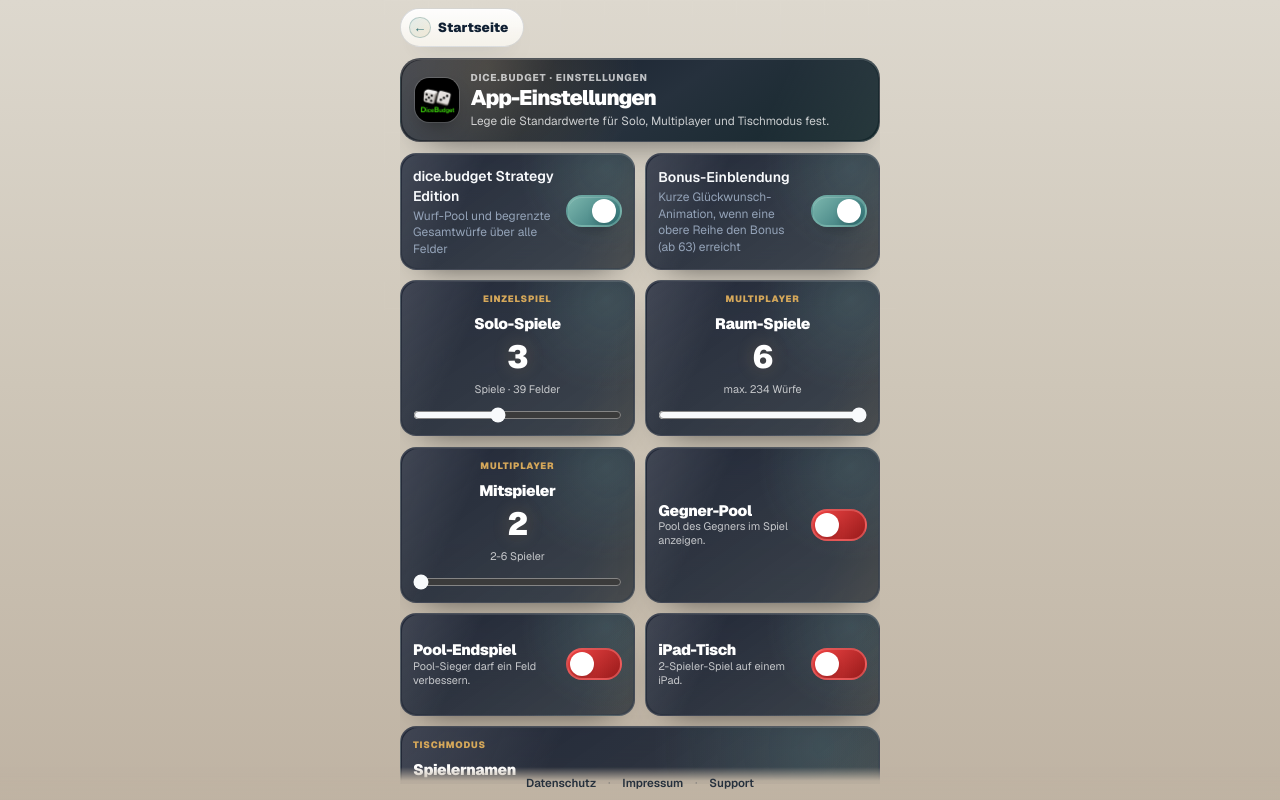
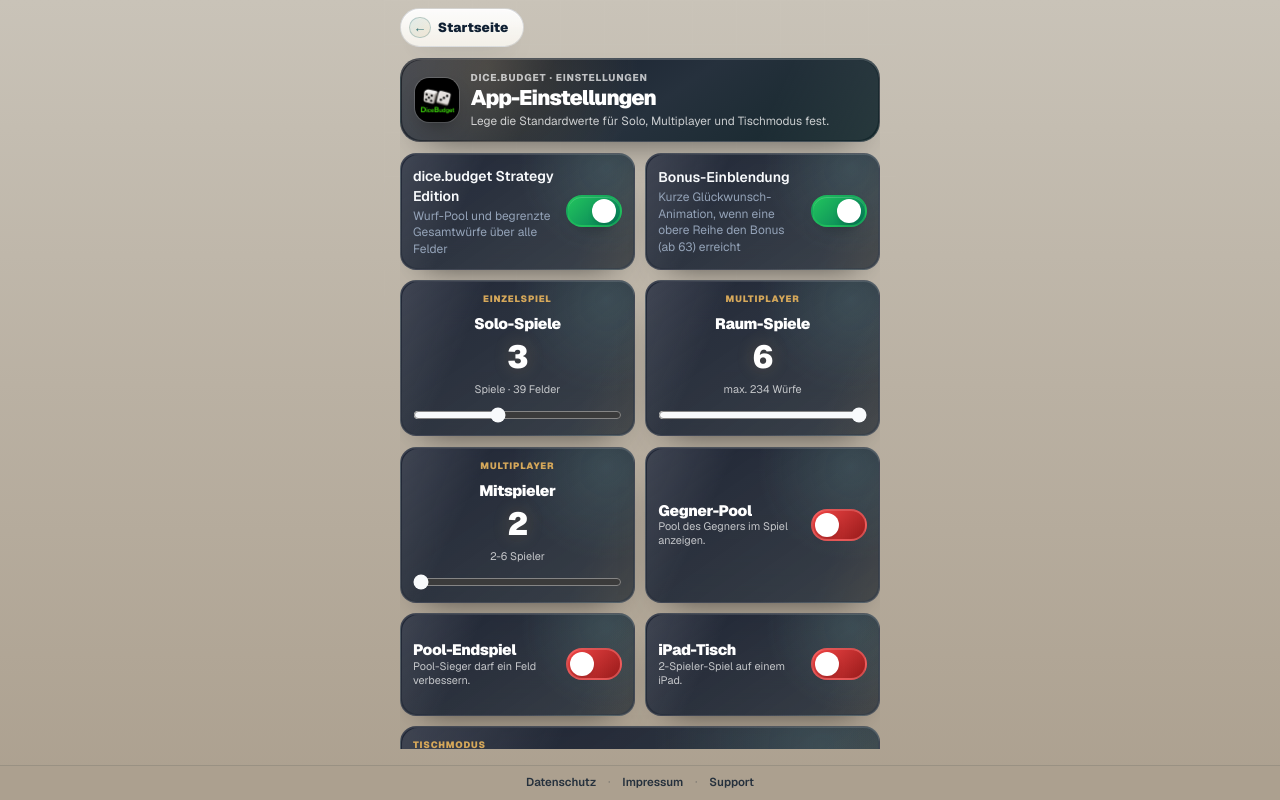
Before and after one commit to marclangebeck/dicebudget, a Next.js app in the folder frontend/: page /settings in a window 1280 px wide. Built offline with nearby package versions, Linux system fonts and the light colour scheme; no server answers.

Commit message:
Fixe Footer-Layout und dunkle App-Hintergrund ab

```diff
--- a/frontend/app/app/layout.tsx
+++ b/frontend/app/app/layout.tsx
@@ -8,7 +8,7 @@ export const viewport: Viewport = {
   maximumScale: 1,
   userScalable: false,
   viewportFit: "cover",
-  themeColor: "#bfb3a3",
+  themeColor: "#aca08f",
 };
 
 export default function AppHomeLayout({ children }: { children: ReactNode }) {
--- a/frontend/app/datenschutz/layout.tsx
+++ b/frontend/app/datenschutz/layout.tsx
@@ -8,7 +8,7 @@ export const viewport: Viewport = {
   maximumScale: 1,
   userScalable: false,
   viewportFit: "cover",
-  themeColor: "#bfb3a3",
+  themeColor: "#aca08f",
 };
 
 export default function DatenschutzLayout({ children }: { children: ReactNode }) {
--- a/frontend/app/globals.css
+++ b/frontend/app/globals.css
@@ -1,9 +1,9 @@
 @import "tailwindcss";
 
 :root {
-  --app-bg-top: #ddd8ce;
-  --app-bg-mid: #cec6b8;
-  --app-bg-bottom: #bfb3a3;
+  --app-bg-top: #c9c3b8;
+  --app-bg-mid: #bab1a3;
+  --app-bg-bottom: #aca08f;
   --chrome-foreground: #f1f5f9;
   --chrome-text-secondary: #cbd5e1;
   --chrome-text-muted: #94a3b8;
@@ -505,6 +505,8 @@ html.legal-route body {
 .home-screen,
 .setup-screen,
 .play-screen {
+  display: grid;
+  grid-template-rows: minmax(0, 1fr) auto;
   height: var(--app-viewport-height, 100dvh);
   max-height: var(--app-viewport-height, 100dvh);
   min-height: 0;
@@ -527,7 +529,6 @@ html.legal-route body {
 .home-screen-main {
   min-height: 0;
   overflow: hidden;
-  padding-bottom: 2.2rem;
   -webkit-overflow-scrolling: auto;
   touch-action: manipulation;
 }
@@ -1127,23 +1128,15 @@ html.legal-route body {
 }
 
 .app-legal-footer {
-  position: absolute;
-  right: 0;
-  bottom: 0;
-  left: 0;
-  z-index: 30;
-  display: flex;
+  display: flex;
+  min-height: 2.05rem;
+  flex-shrink: 0;
   align-items: center;
   justify-content: center;
   gap: 0.45rem;
-  min-height: 2rem;
-  padding: 0.25rem 0.75rem max(0.35rem, env(safe-area-inset-bottom, 0px));
-  background: linear-gradient(
-    0deg,
-    var(--app-bg-bottom) 0%,
-    rgba(191, 179, 163, 0.94) 58%,
-    rgba(191, 179, 163, 0) 100%
-  );
+  border-top: 1px solid rgba(38, 49, 61, 0.14);
+  padding: 0.28rem 0.75rem max(0.42rem, env(safe-area-inset-bottom, 0px));
+  background: var(--app-bg-bottom);
   pointer-events: auto;
 }
 
@@ -1179,7 +1172,6 @@ html.legal-route body {
   .home-screen-main {
     gap: 0.5rem;
     padding-top: max(0.45rem, env(safe-area-inset-top));
-    padding-bottom: 2rem;
   }
 
   .home-hero-banner {
@@ -1322,7 +1314,6 @@ html.legal-route body {
 }
 
 .play-screen-inner {
-  padding-bottom: 2.2rem;
   touch-action: manipulation;
 }
 
@@ -2348,7 +2339,6 @@ html.legal-route body {
 
 .setup-screen-body {
   position: relative;
-  padding-bottom: 2.6rem;
 }
 
 .app-screen-header,
@@ -2981,17 +2971,17 @@ html.legal-route body {
   align-self: center;
 }
 
-.settings-compact-card--toggle button[role="switch"] {
+.settings-compact-card.settings-compact-card--toggle button[role="switch"] {
   border-color: rgba(185, 28, 28, 0.5);
   background: linear-gradient(135deg, #ef4444 0%, #991b1b 100%);
 }
 
-.settings-compact-card--toggle button[role="switch"][aria-checked="true"] {
+.settings-compact-card.settings-compact-card--toggle button[role="switch"][aria-checked="true"] {
   border-color: rgba(34, 197, 94, 0.58);
   background: linear-gradient(135deg, #22c55e 0%, #047857 100%);
 }
 
-.settings-compact-card--toggle button[role="switch"][aria-checked="false"] {
+.settings-compact-card.settings-compact-card--toggle button[role="switch"][aria-checked="false"] {
   border-color: rgba(248, 113, 113, 0.58);
   background: linear-gradient(135deg, #ef4444 0%, #991b1b 100%);
 }
--- a/frontend/app/impressum/layout.tsx
+++ b/frontend/app/impressum/layout.tsx
@@ -8,7 +8,7 @@ export const viewport: Viewport = {
   maximumScale: 1,
   userScalable: false,
   viewportFit: "cover",
-  themeColor: "#bfb3a3",
+  themeColor: "#aca08f",
 };
 
 export default function ImpressumLayout({ children }: { children: ReactNode }) {
--- a/frontend/app/layout.tsx
+++ b/frontend/app/layout.tsx
@@ -35,7 +35,7 @@ export const viewport: Viewport = {
   width: "device-width",
   initialScale: 1,
   viewportFit: "cover",
-  themeColor: "#bfb3a3",
+  themeColor: "#aca08f",
 };
 
 export default function RootLayout({
--- a/frontend/app/multi/layout.tsx
+++ b/frontend/app/multi/layout.tsx
@@ -8,7 +8,7 @@ export const viewport: Viewport = {
   maximumScale: 1,
   userScalable: false,
   viewportFit: "cover",
-  themeColor: "#bfb3a3",
+  themeColor: "#aca08f",
 };
 
 export default function MultiLayout({ children }: { children: ReactNode }) {
--- a/frontend/app/play/layout.tsx
+++ b/frontend/app/play/layout.tsx
@@ -9,7 +9,7 @@ export const viewport: Viewport = {
   maximumScale: 1,
   userScalable: false,
   viewportFit: "cover",
-  themeColor: "#bfb3a3",
+  themeColor: "#aca08f",
 };
 
 export default function PlayLayout({ children }: { children: ReactNode }) {
--- a/frontend/app/settings/layout.tsx
+++ b/frontend/app/settings/layout.tsx
@@ -8,7 +8,7 @@ export const viewport: Viewport = {
   maximumScale: 1,
   userScalable: false,
   viewportFit: "cover",
-  themeColor: "#bfb3a3",
+  themeColor: "#aca08f",
 };
 
 export default function SettingsLayout({ children }: { children: ReactNode }) {
--- a/frontend/app/solo/layout.tsx
+++ b/frontend/app/solo/layout.tsx
@@ -8,7 +8,7 @@ export const viewport: Viewport = {
   maximumScale: 1,
   userScalable: false,
   viewportFit: "cover",
-  themeColor: "#bfb3a3",
+  themeColor: "#aca08f",
 };
 
 export default function SoloLayout({ children }: { children: ReactNode }) {
--- a/frontend/app/stats/layout.tsx
+++ b/frontend/app/stats/layout.tsx
@@ -8,7 +8,7 @@ export const viewport: Viewport = {
   maximumScale: 1,
   userScalable: false,
   viewportFit: "cover",
-  themeColor: "#bfb3a3",
+  themeColor: "#aca08f",
 };
 
 export default function StatsLayout({ children }: { children: ReactNode }) {
--- a/frontend/components/FixedScreenShell.tsx
+++ b/frontend/components/FixedScreenShell.tsx
@@ -21,7 +21,7 @@ export function FixedScreenShell({ routeClass, children }: Props) {
 
   return (
     <div
-      className={`${screenClass(routeClass)} app-bg relative flex h-dvh max-h-dvh min-h-0 w-full max-w-full flex-col overflow-hidden`}
+      className={`${screenClass(routeClass)} app-bg h-dvh max-h-dvh min-h-0 w-full max-w-full overflow-hidden`}
     >
       {children}
       <AppLegalFooter />
--- a/frontend/components/HomeScreenShell.tsx
+++ b/frontend/components/HomeScreenShell.tsx
@@ -12,7 +12,7 @@ export function HomeScreenShell({ children }: Props) {
   useFixedViewport("home-route");
 
   return (
-    <div className="home-screen app-bg relative flex h-dvh max-h-dvh min-h-0 w-full max-w-full flex-col overflow-hidden">
+    <div className="home-screen app-bg h-dvh max-h-dvh min-h-0 w-full max-w-full overflow-hidden">
       {children}
       <AppLegalFooter />
     </div>
```
Also changed, not shown: 1 other file (tests, documents, lock files or other folders).
